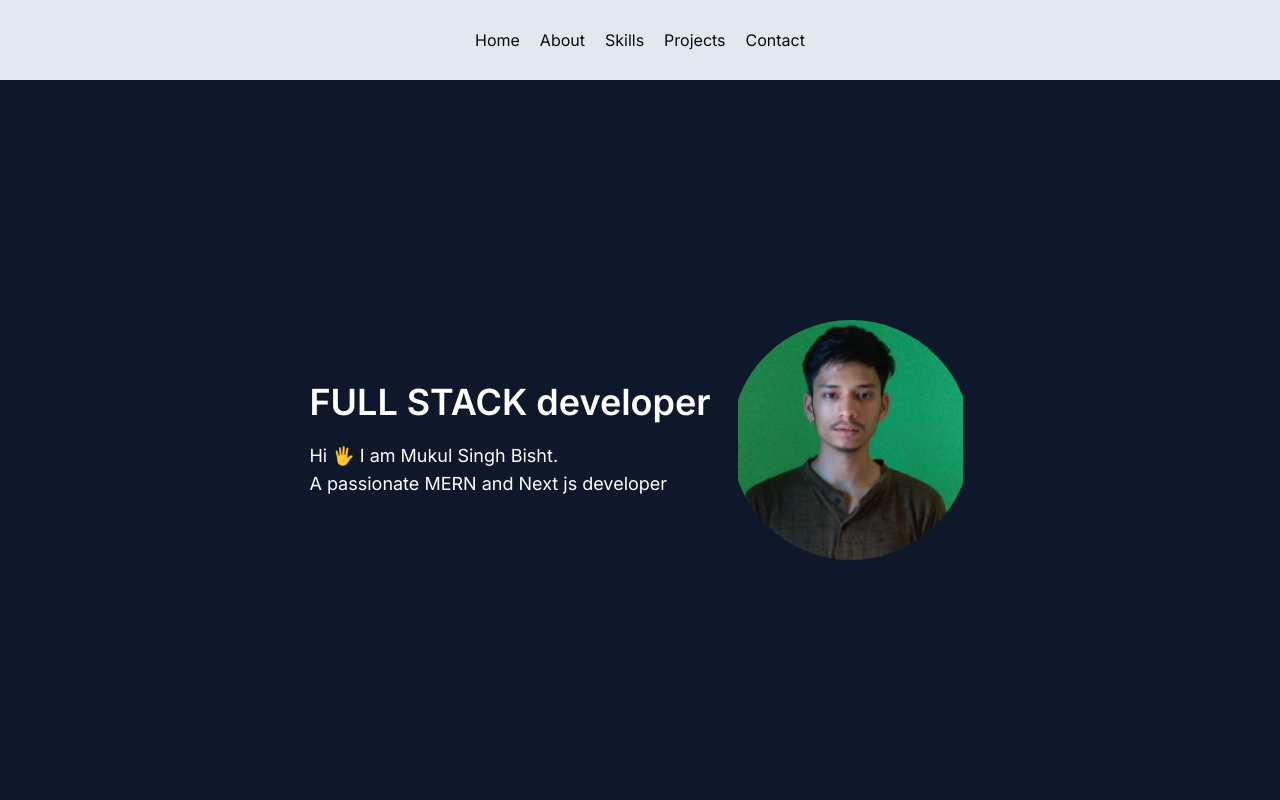
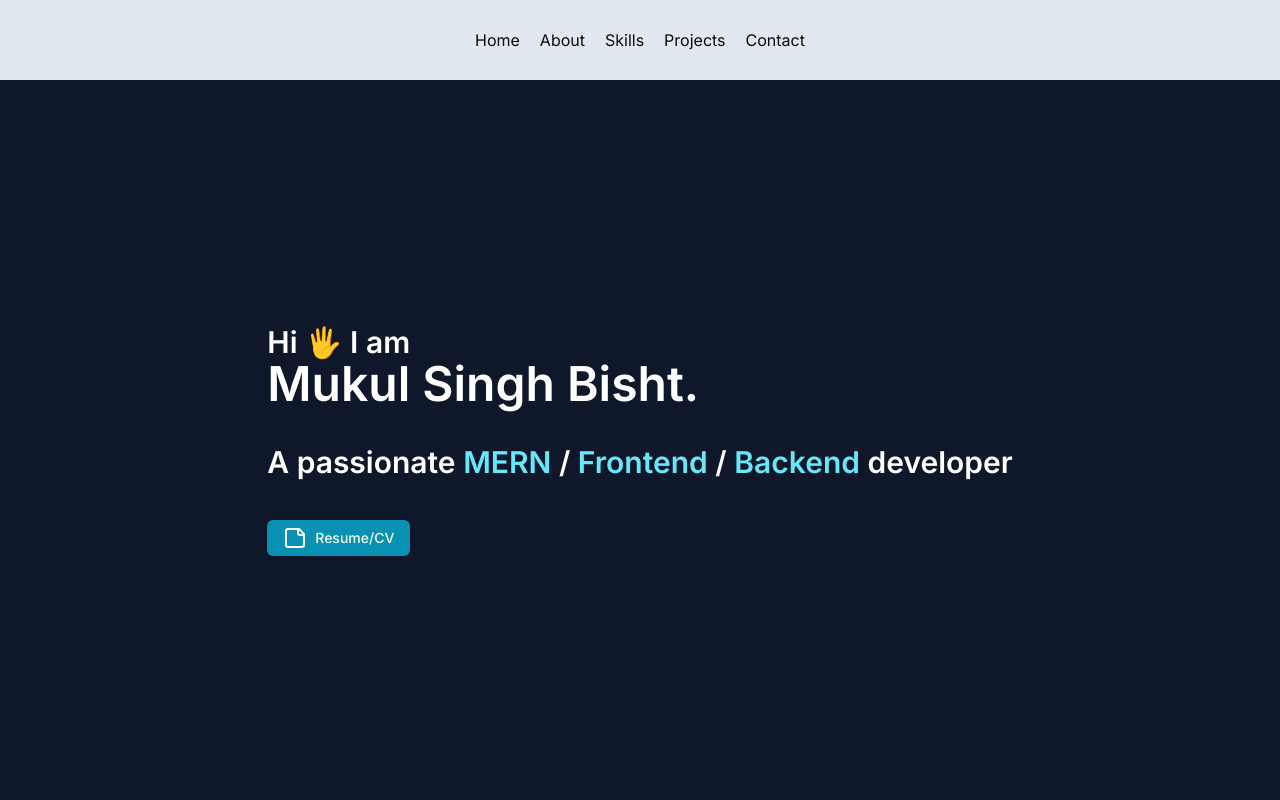
Before and after one commit to devMukulSingh/Portfolio, a Next.js app: page / in a window 1280 px wide. Shown: the top 800 px of the page. Built offline with nearby package versions, Linux system fonts and the light colour scheme.

Commit message:
removed photo in home page

```diff
--- a/app/(root)/components/HomePage.tsx
+++ b/app/(root)/components/HomePage.tsx
@@ -1,38 +1,45 @@
-'use client'
+"use client";
+import { Button } from "@/components/ui/button";
+import { resumeLink } from "@/lib/constants";
 import { useAppDispatch } from "@/redux/hooks/hook";
 import { setHomeRef } from "@/redux/rootReducer";
+import { StickyNote } from "lucide-react";
 import Image from "next/image";
 import { useEffect, useRef } from "react";
 
 const HomePage = () => {
   const dispatch = useAppDispatch();
-    const aboutRef = useRef<HTMLDivElement | null >(null);
+  const aboutRef = useRef<HTMLDivElement | null>(null);
   useEffect(() => {
     dispatch(setHomeRef(aboutRef));
   }, []);
   return (
-    <div className="md:flex-row flex flex-col items-center justify-center gap-5 h-[calc(100vh-5rem)]" ref={aboutRef}>
-      <div className="flex flex-col gap-5">
-        <h1 className="text-3xl sm:text-4xl font-semibold">FULL STACK developer</h1>
-        <h1 className="text-md sm:text-lg">
-          Hi 🖐️ I am Mukul Singh Bisht. <br />A passionate MERN and Next js
+    <div
+      className="md:flex-row flex flex-col items-center justify-center gap-5 h-[calc(100vh-5rem)]"
+      ref={aboutRef}
+    >
+      <div className="flex flex-col gap-10">
+        <h1 className="text-xl font-semibold sm:text-3xl">
+          Hi 🖐️ I am <br />
+          <span className="sm:text-5xl text-4xl">Mukul Singh Bisht.</span>{" "}
+          <br />
+          <br />A passionate <span className="text-cyan-300">MERN</span> /{" "}
+          <span className="text-cyan-300">Frontend</span> / {" "}
+          <span className="text-cyan-300">Backend</span> {" "}
           developer
         </h1>
-      </div>
-      <figure
+        <a className="" href={resumeLink} target="_">
+          <Button
             className="
-          relative
-          w-[15rem]
-          h-[15rem]
+            w-fit
+            gap-2
           "
           >
-        <Image
-          className="object-contain rounded-full"
-          fill
-          src={"/profile.jpg"}
-          alt="profilePic"
-        />
-      </figure>
+            <StickyNote />
+            Resume/CV
+          </Button>
+        </a>
+      </div>
     </div>
   );
 };
--- a/app/(root)/page.tsx
+++ b/app/(root)/page.tsx
@@ -9,7 +9,7 @@ export default function Home() {
     <main className="bg-slate-900 sm:px-8 px-5 pb-20 lg:px-20 md:px-10 text-white flex flex-col min-h-[calc(100vh-5rem)] gap-10 items-center justify-center">
       <HomePage/>
       <SkillsPage/>
-      <AboutPage/>
+      {/* <AboutPage/> */}
       <ProjectsPage/>
     </main>
   );
--- a/components/ui/button.tsx
+++ b/components/ui/button.tsx
@@ -10,7 +10,7 @@ const buttonVariants = cva(
     variants: {
       variant: {
         default:
-          "bg-primary text-primary-foreground shadow hover:bg-primary/90",
+          "bg-cyan-600 text-primary-foreground shadow hover:bg-cyan-600/90",
         destructive:
           "bg-destructive text-destructive-foreground shadow-sm hover:bg-destructive/90",
         outline:
--- a/lib/constants.ts
+++ b/lib/constants.ts
@@ -1,6 +1,8 @@
 import { MailIcon, PhoneCall, StickyNote } from "lucide-react";
 import { BsGithub, BsLinkedin } from "react-icons/bs";
 import { FaHackerrank } from "react-icons/fa";
+
+export const resumeLink = "https://drive.google.com/file/d/1A2-oDrZI8sJ2LxtRFPOR-LK-KBBAxnO-/view?usp=sharing"
 
 export const profileLinks = [
     {
```
Also changed, not shown: 1 other file (tests, documents, lock files or other folders). Lines whose indentation alone changed are shown as unchanged.
